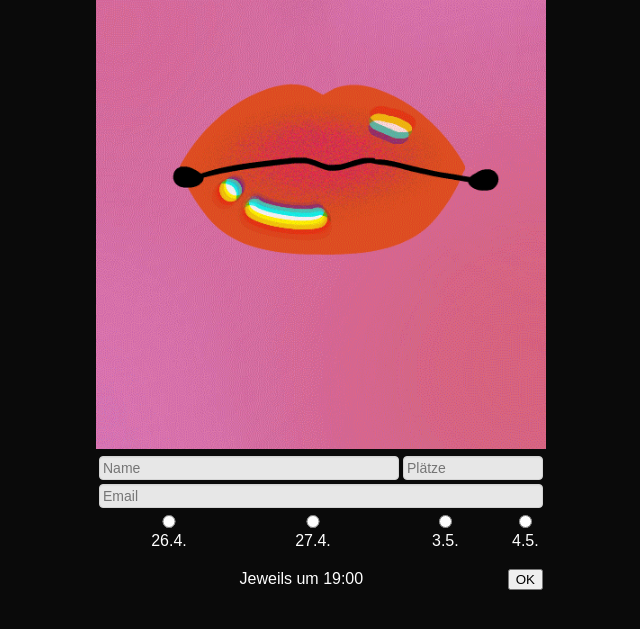
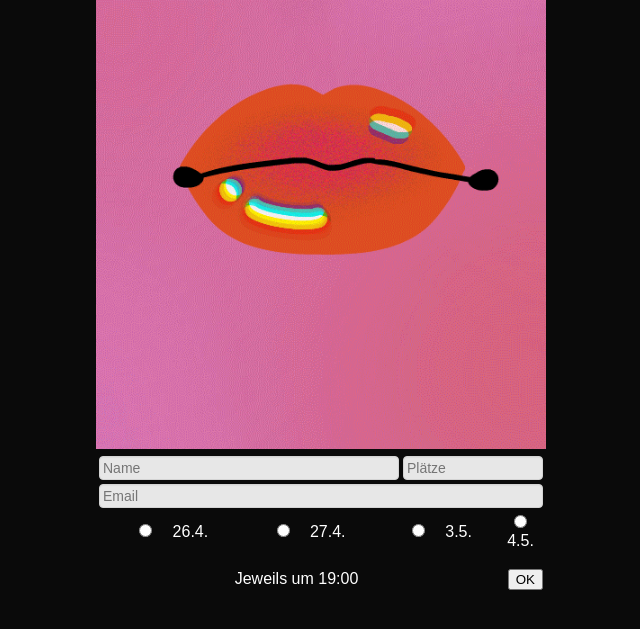
Before and after one commit to alexarnimueller/erikas-secret, a Flask app: page / in a window 1280 px wide. Shown: the part 109-738 px from the top of the page, without its empty margins (319-959 px from the left). Run offline with Flask 3, Linux system fonts and the light colour scheme.

Commit message:
:construction:

```diff
--- a/app/static/style.css
+++ b/app/static/style.css
@@ -27,9 +27,13 @@ div.center {
 }
 
 input[type="radio"] {
-    width: 100%;
+    width: 45px;
     margin: 2px 0 0;
     margin-top: 1px;
+}
+
+label {
+    width: 80px;
 }
 
 input[type="text"],
```
